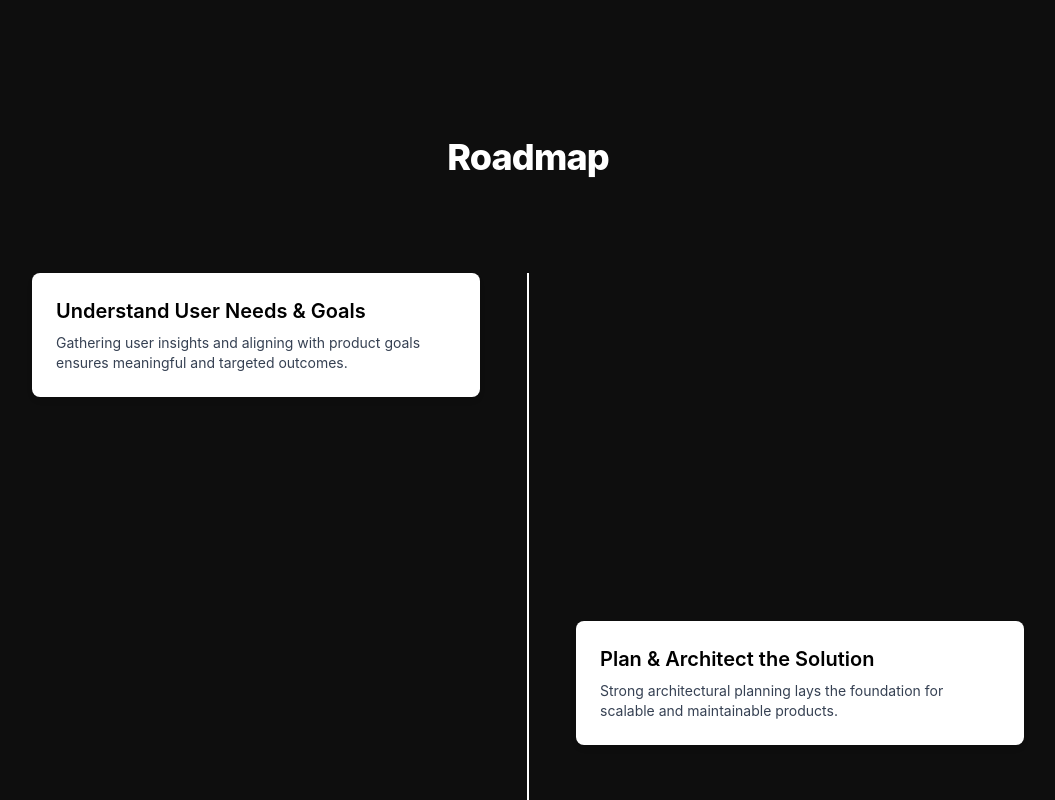
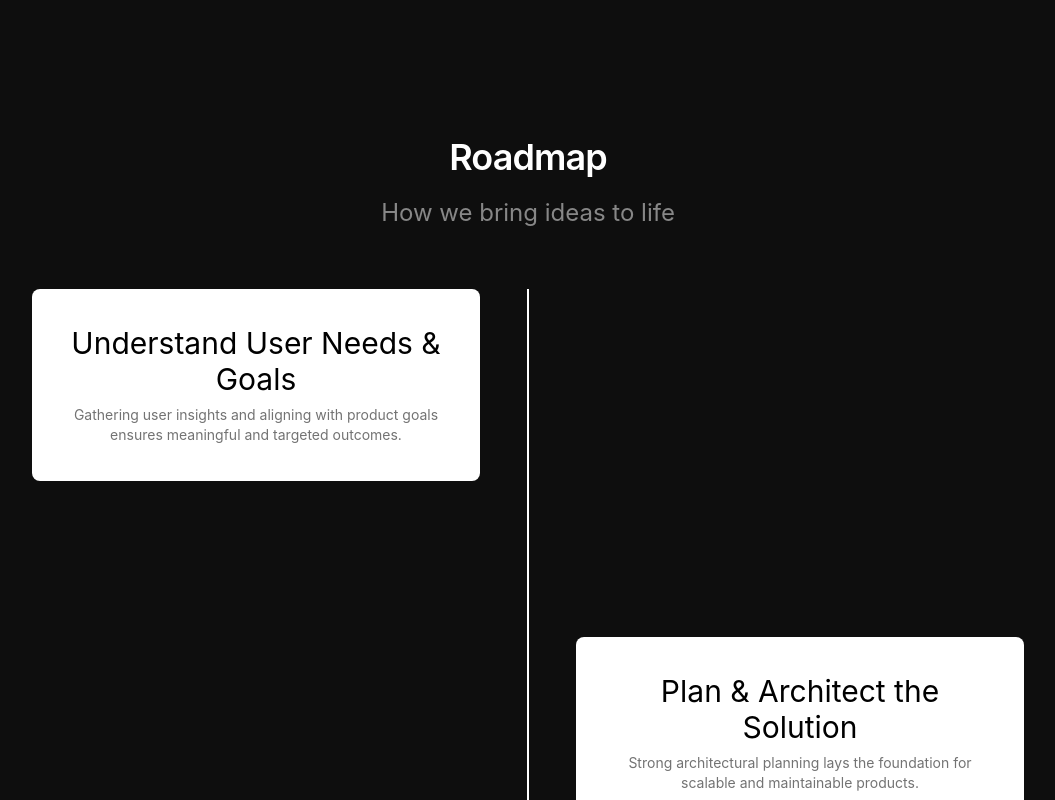
Before and after one commit to VamshiReddy02/design-studio, a React (Vite) app: page / in a window 1280 px wide. Shown: the part 2740-3540 px from the top of the page, without its empty margins (112-1167 px from the left). Built offline with nearby package versions, Linux system fonts and the light colour scheme.

Commit message:
fixed roadmap section
Signed-off-by: VamshiReddy02 <vamshiproject02@gmail.com>

```diff
--- a/src/components/ProCards.tsx
+++ b/src/components/ProCards.tsx
@@ -24,10 +24,10 @@ const ProCards: React.FC<Props> = ({ title, description, side, onInView }) => {
       initial={{ opacity: 0, x: side === "left" ? -50 : 50 }}
       animate={isInView ? { opacity: 1, x: 0 } : {}}
       transition={{ duration: 0.5 }}
-      className="bg-white text-black p-6 rounded-lg shadow-md max-w-md"
+      className="flex flex-col items-center justify-center text-center bg-white text-black p-6 rounded-lg inset-shadow-black-500/50 max-w-md h-[12rem]"
     >
-      <h2 className="font-semibold text-xl mb-2">{title}</h2>
-      <p className="text-gray-700 text-sm">{description}</p>
+      <h2 className="font-normal text-xl md:text-2xl lg:text-3xl mb-2">{title}</h2>
+      <p className="text-neutral-500 text-sm">{description}</p>
     </motion.div>
   );
 };
--- a/src/sections/RoadMap.tsx
+++ b/src/sections/RoadMap.tsx
@@ -10,11 +10,6 @@ const productDesignProcess = [
     imgPath: "/images/phase1.png",
     logoPath: "/images/logo1.png",
     review: "Gathering user insights and aligning with product goals ensures meaningful and targeted outcomes.",
-    responsibilities: [
-      "Collaborated with UI/UX designers and stakeholders to identify user needs.",
-      "Conducted research and gathered feedback to define core problems.",
-      "Aligned product features with business goals.",
-    ],
   },
   {
     title: "Plan & Architect the Solution",
@@ -22,11 +17,6 @@ const productDesignProcess = [
     imgPath: "/images/phase2.png",
     logoPath: "/images/logo2.png",
     review: "Strong architectural planning lays the foundation for scalable and maintainable products.",
-    responsibilities: [
-      "Designed scalable architecture suited to product requirements.",
-      "Selected appropriate frameworks and technologies.",
-      "Defined API contracts and integration points.",
-    ],
   },
   {
     title: "Design the User Experience",
@@ -34,11 +24,6 @@ const productDesignProcess = [
     imgPath: "/images/phase3.png",
     logoPath: "/images/logo3.png",
     review: "UI/UX collaboration ensures intuitive and accessible interfaces across devices.",
-    responsibilities: [
-      "Converted wireframes into high-fidelity designs.",
-      "Ensured consistent design language and accessibility standards.",
-      "Validated designs with users and stakeholders.",
-    ],
   },
   {
     title: "Develop Frontend & Backend Systems",
@@ -46,11 +31,6 @@ const productDesignProcess = [
     imgPath: "/images/phase4.png",
     logoPath: "/images/logo4.png",
     review: "Seamless integration of frontend and backend components results in robust applications.",
-    responsibilities: [
-      "Built responsive user interfaces using modern frameworks.",
-      "Integrated backend APIs for dynamic functionality.",
-      "Ensured smooth collaboration between frontend and backend teams.",
-    ],
   },
   {
     title: "Optimize for Performance & Scalability",
@@ -58,11 +38,6 @@ const productDesignProcess = [
     imgPath: "/images/phase5.png",
     logoPath: "/images/logo5.png",
     review: "Performance tuning ensures fast, scalable experiences for users across platforms.",
-    responsibilities: [
-      "Reduced load times and optimized rendering performance.",
-      "Implemented lazy loading and caching strategies.",
-      "Monitored and improved system scalability.",
-    ],
   },
   {
     title: "Test & Iterate",
@@ -70,11 +45,6 @@ const productDesignProcess = [
     imgPath: "/images/phase6.png",
     logoPath: "/images/logo6.png",
     review: "Continuous testing and iteration lead to refined and reliable products.",
-    responsibilities: [
-      "Conducted unit, integration, and usability tests.",
-      "Collected user feedback and analytics post-deployment.",
-      "Refined features based on test results and metrics.",
-    ],
   },
   {
     title: "Launch & Maintain",
@@ -82,11 +52,6 @@ const productDesignProcess = [
     imgPath: "/images/phase7.png",
     logoPath: "/images/logo7.png",
     review: "Ongoing support and iteration keep the product aligned with evolving needs.",
-    responsibilities: [
-      "Deployed the product to production environments.",
-      "Monitored real-world performance and addressed issues.",
-      "Rolled out feature updates and enhancements regularly.",
-    ],
   },
 ];
 
@@ -102,13 +67,16 @@ const RoadMap: React.FC = () => {
   return (
     <section className="py-32 text-white">
       <div className="container mx-auto relative px-4">
-        <h1 className="text-4xl font-extrabold text-center mb-24 tracking-tight">
+        <h1 className="text-4xl font-semibold text-center mb-5 tracking-tight">
           Roadmap
         </h1>
+        <p className="text-center md:text-lg lg:text-xl xl:text-2xl text-white/50 mb-15 max-w-md mx-auto">
+          How we bring ideas to life
+        </p>
 
         <div className="relative">
           <motion.div
-            style={{ height: `${visibleCardIndex * 310}px` }}
+            style={{ height: `${visibleCardIndex * 325}px` }}
             className="absolute left-1/2 top-0 w-[2px] bg-white transform -translate-x-1/2 z-10 transition-all duration-500"
           />
 
```
Also changed, not shown: src/index.css (line endings or trailing spaces).
